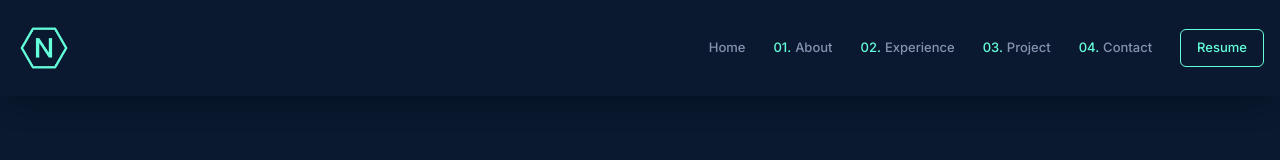
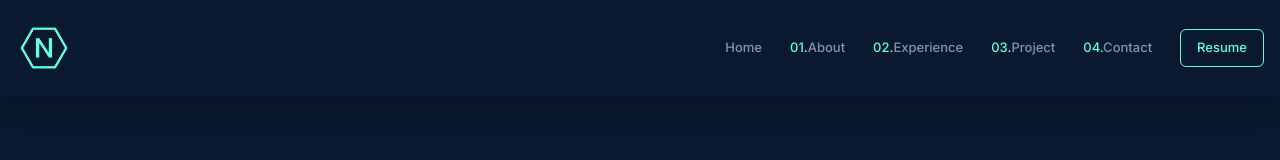
Before and after one commit to noorjsdivs/dynamicportfolio, a Next.js app: page / in a window 1280 px wide. Shown: the top 160 px of the page. Built offline with nearby package versions, Linux system fonts and the light colour scheme.

Commit message:
smooth scroll added

```diff
--- a/components/About.tsx
+++ b/components/About.tsx
@@ -5,7 +5,10 @@ import { AiFillThunderbolt } from "react-icons/ai";
 
 const About = () => {
   return (
-    <div className="max-w-containerSmall mx-auto py-32 flex flex-col gap-8 px-4">
+    <section
+      id="about"
+      className="max-w-containerSmall mx-auto py-32 flex flex-col gap-8 px-4"
+    >
       <SectionTitle title="About Me" titleNo="01" />
       <div className="flex gap-16">
         <div className="w-2/3 text-base text-textDark font-medium flex flex-col gap-4">
@@ -99,7 +102,7 @@ const About = () => {
           <div className="w-full h-80 border-2 border-textGreen rounded-lg group-hover:-translate-x-2 group-hover:-translate-y-2 transition-transform duration-300"></div>
         </div>
       </div>
-    </div>
+    </section>
   );
 };
 
--- a/components/Banner.tsx
+++ b/components/Banner.tsx
@@ -1,8 +1,9 @@
-import React from "react";
-
 const Banner = () => {
   return (
-    <div className="max-w-contentContainer mx-auto py-24 flex flex-col gap-8 px-4">
+    <section
+      id="home"
+      className="max-w-contentContainer mx-auto py-24 flex flex-col gap-8 px-4"
+    >
       <h3 className="text-lg font-titleFont tracking-wide text-textGreen">
         Hi, my name is
       </h3>
@@ -24,7 +25,7 @@ const Banner = () => {
       <button className="w-52 h-14 text-sm font-titleFont border border-textGreen rounded-md text-textGreen tracking-wide hover:bg-hoverColor duration-300">
         Check out my project!
       </button>
-    </div>
+    </section>
   );
 };
 
--- a/components/Contact.tsx
+++ b/components/Contact.tsx
@@ -1,6 +1,9 @@
 const Contact = () => {
   return (
-    <div className="max-w-contentContainer mx-auto py-32 flex flex-col gap-4 items-center justify-center">
+    <section
+      id="contact"
+      className="max-w-contentContainer mx-auto py-32 flex flex-col gap-4 items-center justify-center"
+    >
       <p className="font-titleFont text-lg text-textGreen font-semibold flex items-center tracking-wide">
         04. What’s Next?
       </p>
@@ -13,7 +16,7 @@ const Contact = () => {
       <button className="w-40 h-14 border border-textGreen mt-6 font-titleFont text-sm text-textGreen tracking-wider rounded-md hover:bg-hoverColor duration-300">
         Say Hello
       </button>
-    </div>
+    </section>
   );
 };
 
--- a/components/Experience.tsx
+++ b/components/Experience.tsx
@@ -51,7 +51,7 @@ const Experience = () => {
     setWorkAmazon(true);
   };
   return (
-    <div className="max-w-containerxs mx-auto py-24">
+    <section id="experience" className="max-w-containerxs mx-auto py-24">
       <SectionTitle title="Where I have Worked" titleNo="02" />
       <div className="w-full mt-10 flex gap-16">
         <ul className="w-32 flex flex-col">
@@ -112,7 +112,7 @@ const Experience = () => {
         {workSplash && <Splash />}
         {workAmazon && <Amazon />}
       </div>
-    </div>
+    </section>
   );
 };
 
--- a/components/Navbar.tsx
+++ b/components/Navbar.tsx
@@ -1,7 +1,23 @@
 import { logo } from "@/public/assets";
 import Image from "next/image";
+import Link from "next/link";
 
 const Navbar = () => {
+  const handleScroll = (e: React.MouseEvent<HTMLAnchorElement, MouseEvent>) => {
+    e.preventDefault();
+    const href = e.currentTarget.href;
+    const targetId = href.replace(/.*\#/, "");
+    const elem = document.getElementById(targetId);
+    elem?.scrollIntoView({
+      behavior: "smooth",
+    });
+    // Update the class name of the clicked link
+    const links = document.querySelectorAll(".nav-link");
+    links.forEach((link) => {
+      link.classList.remove("active");
+    });
+    e.currentTarget.classList.add("active");
+  };
   return (
     <div className="w-full shadow-navbarShadow h-[12vh] sticky top-0 z-50 bg-bodyColor px-4">
       <div className="max-w-container h-full mx-auto py-1 font-titleFont flex items-center justify-between ">
@@ -13,25 +29,54 @@ const Navbar = () => {
         {/* ============ ListItem Start here ======== */}
         <div className="flex items-center gap-7">
           <ul className="flex text-[13px] gap-7">
-            <li className="flex items-center gap-1 font-medium text-textDark hover:text-textGreen cursor-pointer duration-300">
-              Home
-            </li>
-            <li className="flex items-center gap-1 font-medium text-textDark hover:text-textGreen cursor-pointer duration-300">
+            <Link
+              className="flex items-center gap-1 font-medium text-textDark hover:text-textGreen cursor-pointer duration-300 nav-link"
+              href="#home"
+              onClick={handleScroll}
+            >
+              <li>Home</li>
+            </Link>
+
+            <Link
+              className="flex items-center gap-1 font-medium text-textDark hover:text-textGreen cursor-pointer duration-300"
+              href="#about"
+              onClick={handleScroll}
+            >
+              <li>
                 <span className="text-textGreen">01.</span>
                 About
               </li>
-            <li className="flex items-center gap-1 font-medium text-textDark hover:text-textGreen cursor-pointer duration-300">
+            </Link>
+            <Link
+              className="flex items-center gap-1 font-medium text-textDark hover:text-textGreen cursor-pointer duration-300 nav-link"
+              href="#experience"
+              onClick={handleScroll}
+            >
+              <li>
                 <span className="text-textGreen">02.</span>
                 Experience
               </li>
-            <li className="flex items-center gap-1 font-medium text-textDark hover:text-textGreen cursor-pointer duration-300">
+            </Link>
+            <Link
+              className="flex items-center gap-1 font-medium text-textDark hover:text-textGreen cursor-pointer duration-300 nav-link"
+              href="#project"
+              onClick={handleScroll}
+            >
+              <li>
                 <span className="text-textGreen">03.</span>
                 Project
               </li>
-            <li className="flex items-center gap-1 font-medium text-textDark hover:text-textGreen cursor-pointer duration-300">
+            </Link>
+            <Link
+              className="flex items-center gap-1 font-medium text-textDark hover:text-textGreen cursor-pointer duration-300 nav-link"
+              href="#contact"
+              onClick={handleScroll}
+            >
+              <li>
                 <span className="text-textGreen">04.</span>
                 Contact
               </li>
+            </Link>
           </ul>
           <button className="px-4 py-2 rounded-md text-textGreen text-[13px] border border-textGreen hover:bg-hoverColor duration-300">
             Resume
--- a/components/Projects.tsx
+++ b/components/Projects.tsx
@@ -7,7 +7,7 @@ import { RxOpenInNewWindow } from "react-icons/rx";
 
 const Projects = () => {
   return (
-    <div className="w-full py-24">
+    <section id="project" className="w-full py-24">
       <SectionTitle title="Some Things I have Built" titleNo="03" />
       {/* ============ project One Start here ================ */}
       <div className="mt-16 flex gap-6">
@@ -196,7 +196,7 @@ const Projects = () => {
         </div>
       </div>
       {/* ============ project Three End here ================== */}
-    </div>
+    </section>
   );
 };
 
--- a/package.json
+++ b/package.json
@@ -19,10 +19,12 @@
     "react": "18.2.0",
     "react-dom": "18.2.0",
     "react-icons": "^4.8.0",
+    "react-scroll": "^1.8.9",
     "tailwind-scrollbar": "^3.0.0",
     "typescript": "5.0.2"
   },
   "devDependencies": {
+    "@types/react-scroll": "^1.8.6",
     "autoprefixer": "^10.4.14",
     "postcss": "^8.4.21",
     "tailwindcss": "^3.2.7"
--- a/pages/_app.tsx
+++ b/pages/_app.tsx
@@ -1,6 +1,6 @@
-import '@/styles/globals.css'
-import type { AppProps } from 'next/app'
+import "@/styles/globals.css";
+import type { AppProps } from "next/app";
 
 export default function App({ Component, pageProps }: AppProps) {
-  return <Component {...pageProps} />
+  return <Component {...pageProps} />;
 }
--- a/pages/index.tsx
+++ b/pages/index.tsx
@@ -17,7 +17,7 @@ export default function Home() {
         <meta name="viewport" content="width=device-width, initial-scale=1" />
         <link rel="icon" href="/logo.ico" />
       </Head>
-      <main className="w-full h-screen font-bodyFont bg-bodyColor text-textLight  overflow-x-hidden overflow-y-scroll scrollbar scrollbar-track-textDark/20 scrollbar-thumb-textDark/60">
+      <main className="w-full h-screen font-bodyFont bg-bodyColor text-textLight overflow-x-hidden overflow-y-scroll scrollbar scrollbar-track-textDark/20 scrollbar-thumb-textDark/60">
         <Navbar />
         <div className="w-full h-[88vh] flex gap-20 justify-between">
           <div className="w-32 h-full">
--- a/styles/globals.css
+++ b/styles/globals.css
@@ -5,3 +5,6 @@
 .scrollbarHide::-webkit-scrollbar {
   display: none;
 }
+.active {
+  color: #64ffda;
+}
```
Also changed, not shown: 1 other file (tests, documents, lock files or other folders). Lines whose indentation alone changed are shown as unchanged.
